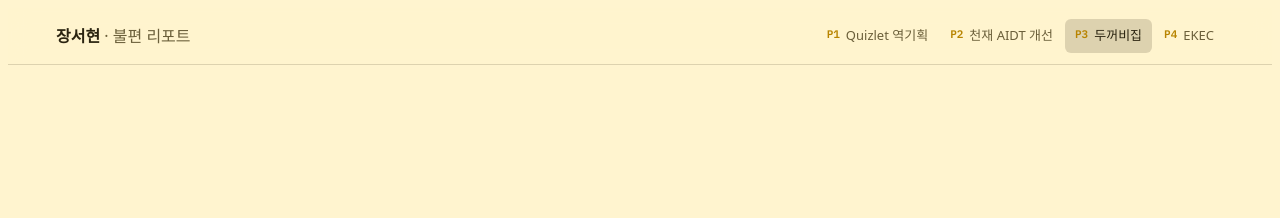
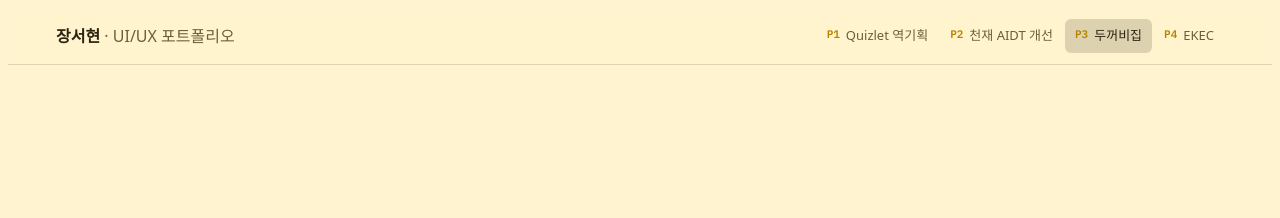
Before and after one commit to jangsh7/jangsh7.github.io, a Jekyll site: the page ux/index.html, which Jekyll copies as it is, in a window 1280 px wide. Shown: the top 218 px of the page. Built offline with Jekyll 4.4.1, drawn with Linux system fonts in a browser that asks for light colours; some web fonts are replaced.

Commit message:
modify ux title

```diff
--- a/ux/index.html
+++ b/ux/index.html
@@ -3,7 +3,7 @@
 <head>
 <meta charset="utf-8">
 <meta name="viewport" content="width=device-width, initial-scale=1, viewport-fit=cover">
-<title>장서현 불편 리포트</title>
+<title>장서현 UI/UX 포트폴리오</title>
 <meta name="claude:viewport-fit-sides" content="cover">
 <meta name="robots" content="noindex, nofollow">
 <meta name="description" content="장서현의 UX 개선 포트폴리오. 스크롤하면 네 프로젝트의 불편이 하나씩 개선 화면으로 바뀝니다.">
@@ -245,7 +245,7 @@ body[data-scene="ekec"]{--bg:#191D5E;--ink:#F1F2FF;--muted:#AEB3E8;--line:rgba(2
 
 <header class="bar">
   <div class="wrap">
-    <div class="who">장서현 <span>· 불편 리포트</span></div>
+    <div class="who">장서현 <span>· UI/UX 포트폴리오</span></div>
     <nav id="nav" aria-label="프로젝트"></nav>
   </div>
 </header>
```
